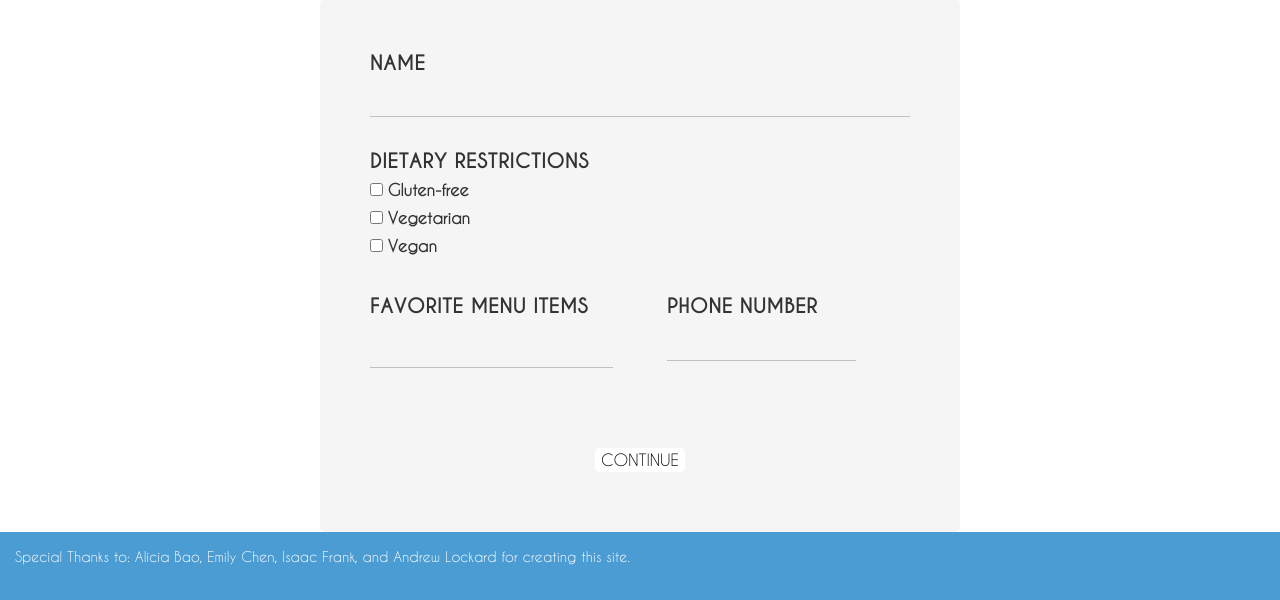
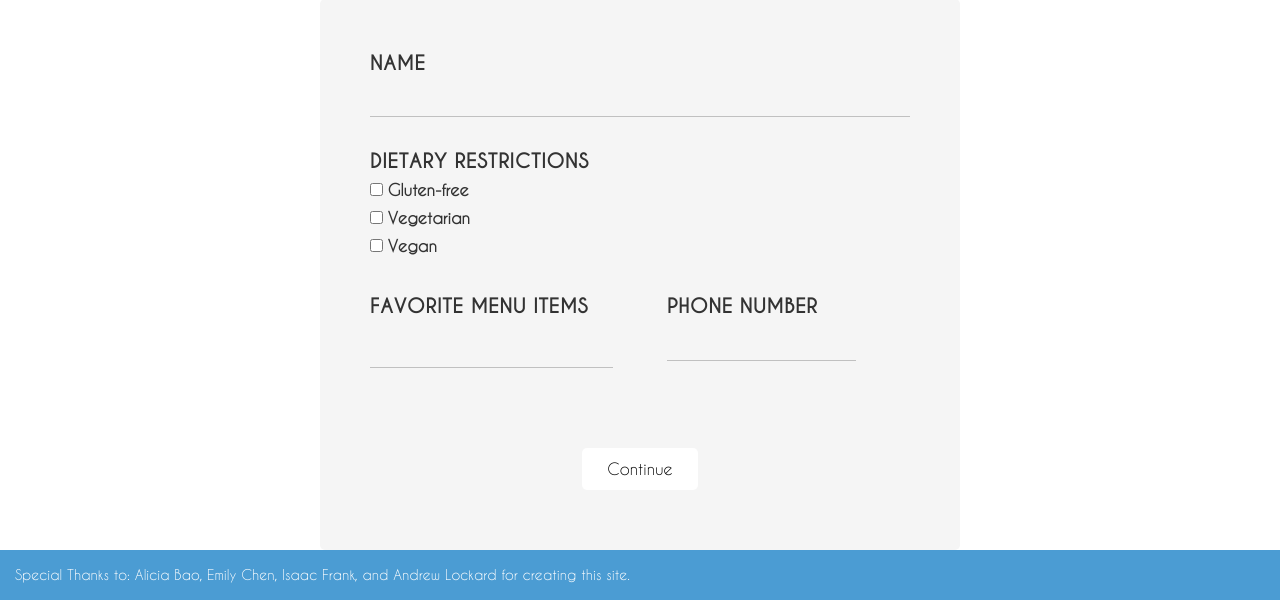
Before and after one commit to emsesc/hacknc2022, a Flask app: page / in a window 1280 px wide. Shown: the part 561-1161 px from the top of the page. Before the commit the page ends 1126 px from the top, so only its background shows below. Run offline with Flask 2, Linux system fonts and the light colour scheme; some libraries are stand-ins or nearby versions.

Commit message:
undoing whatver i just did...

```diff
--- a/templates/index.html
+++ b/templates/index.html
@@ -60,7 +60,7 @@
       <!-- <img src="../Lenny_Sig.png" class="logo me-auto"> -->
       <!-- <h1 class="logo me-auto"><a href="/">lenny.menny</a></h1> -->
       <!-- Uncomment below if you prefer to use an image logo -->
-      <a href="/index.html" class="logo me-auto"><img src="../static/assets/img/Lenny_Sig.png" alt="" class="img-fluid"></a>
+      <a href="./index.html" class="logo me-auto"><img src="../static/assets/img/Lenny_Sig.png" alt="" class="img-fluid"></a>
     </div>
   </header><!-- End Header -->
 
@@ -123,7 +123,7 @@
               <input name="phone" type="text"/>
           </div>
           <p style="width:100%">
-            <input id="continue" type="submit" value="CONTINUE" onclick="getULItems()"></input>
+            <a id="continue" type="submit" value="CONTINUE" onclick="getULItems()" href="./confirm.html">Continue</a>
           </p>
       </form>
     </div><!-- End Form -->
```
